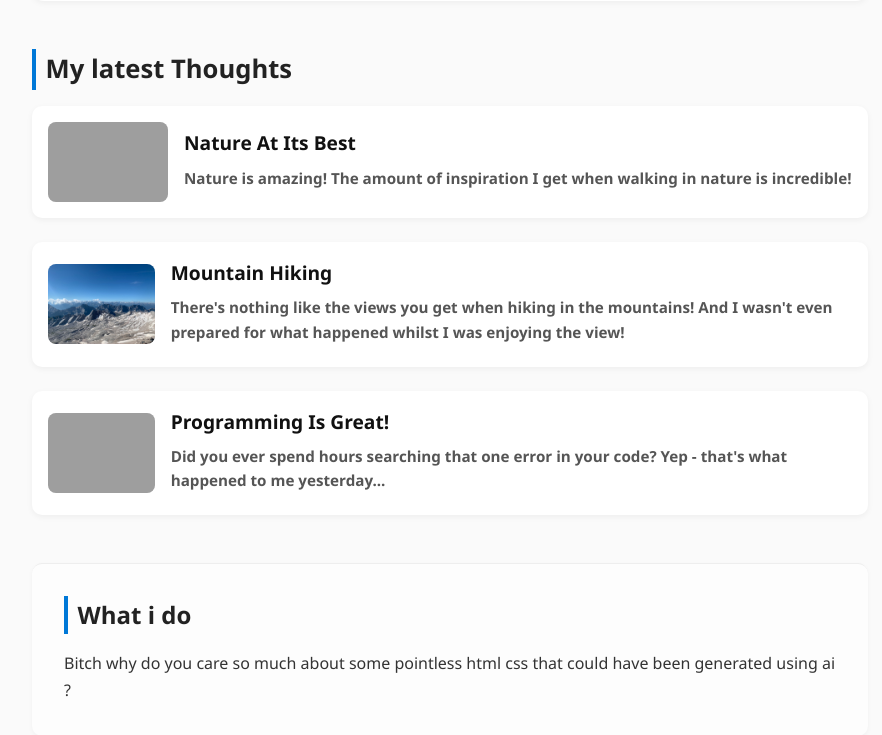
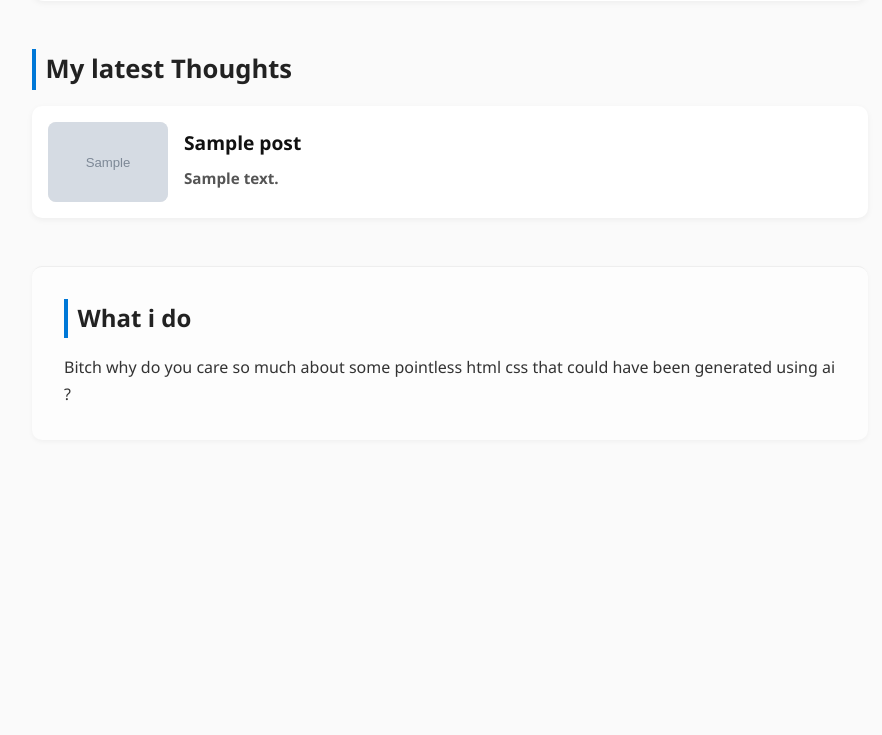
Before and after one commit to bunker-pilot/django_dummy_blog, a Django app: page / in a window 1280 px wide. Shown: the part 434-1169 px from the top of the page, without its empty margins (190-1072 px from the left). After the commit the page ends 835 px from the top, so only its background shows below. Run offline with Django 5.2, Linux system fonts and the light colour scheme; tables that the repository leaves empty hold one stand-in row (values such as "Sample post"); grey boxes marked "Sample" are stand-in pictures; grey boxes are pictures that could not be loaded.

Commit message:
Added models

```diff
--- a/blog/static/blog/post_detail.css
+++ b/blog/static/blog/post_detail.css
@@ -70,7 +70,10 @@ main p:last-of-type {
     #summary h2 {
         font-size: 1.6rem;
     }
-
+    #summary a{
+        text-decoration: none;
+        color: #eee;
+    }
     main {
         padding: 1.5rem;
     }
--- a/blog/templates/blog/includes/post.html
+++ b/blog/templates/blog/includes/post.html
@@ -2,7 +2,7 @@
 <li>
     <article class = "post">
         <a href="{% url "post" i.slug %}">
-            <img src = "{% static "blog/images/"|add:i.image %}" alt ="Mountain Hiking">
+            <img src = "{% static "blog/images/"|add:i.image_name %}" alt ="Mountain Hiking">
             <div class = "post_content">
                 <h3>{{i.title}}<h3>
                 <p>{{i.excerpt}}</p>
--- a/blog/urls.py
+++ b/blog/urls.py
@@ -3,6 +3,6 @@ from django.urls import path
 
 urlpatterns = [
     path("" , views.home, name = "home"),
-    path("posts" , views.posts , name = "posts"),
-    path("posts/<slug:slug>" , views.post , name = "post")
+    path("posts/" , views.posts , name = "posts"),
+    path("posts/<slug:slug>/" , views.post , name = "post")
 ]
--- a/blog/views.py
+++ b/blog/views.py
@@ -1,89 +1,26 @@
-from django.shortcuts import render
+from django.shortcuts import render, get_object_or_404
 from django.http import HttpResponseRedirect
 from django.urls import reverse
 from datetime import date
-all_posts = [
-    {
-        "slug": "hike-in-the-mountains",
-        "image": "mountains.jpg",
-        "author": "Maximilian",
-        "date": date(2021, 7, 21),
-        "title": "Mountain Hiking",
-        "excerpt": "There's nothing like the views you get when hiking in the mountains! And I wasn't even prepared for what happened whilst I was enjoying the view!",
-        "content": """
-          Lorem ipsum dolor sit amet consectetur adipisicing elit. Officiis nobis
-          aperiam est praesentium, quos iste consequuntur omnis exercitationem quam
-          velit labore vero culpa ad mollitia? Quis architecto ipsam nemo. Odio.
+from .models import Post
 
-          Lorem ipsum dolor sit amet consectetur adipisicing elit. Officiis nobis
-          aperiam est praesentium, quos iste consequuntur omnis exercitationem quam
-          velit labore vero culpa ad mollitia? Quis architecto ipsam nemo. Odio.
-
-          Lorem ipsum dolor sit amet consectetur adipisicing elit. Officiis nobis
-          aperiam est praesentium, quos iste consequuntur omnis exercitationem quam
-          velit labore vero culpa ad mollitia? Quis architecto ipsam nemo. Odio.
-        """
-    },
-    {
-        "slug": "programming-is-fun",
-        "image": "coding.jpg",
-        "author": "Maximilian",
-        "date": date(2022, 3, 10),
-        "title": "Programming Is Great!",
-        "excerpt": "Did you ever spend hours searching that one error in your code? Yep - that's what happened to me yesterday...",
-        "content": """
-          Lorem ipsum dolor sit amet consectetur adipisicing elit. Officiis nobis
-          aperiam est praesentium, quos iste consequuntur omnis exercitationem quam
-          velit labore vero culpa ad mollitia? Quis architecto ipsam nemo. Odio.
-
-          Lorem ipsum dolor sit amet consectetur adipisicing elit. Officiis nobis
-          aperiam est praesentium, quos iste consequuntur omnis exercitationem quam
-          velit labore vero culpa ad mollitia? Quis architecto ipsam nemo. Odio.
-
-          Lorem ipsum dolor sit amet consectetur adipisicing elit. Officiis nobis
-          aperiam est praesentium, quos iste consequuntur omnis exercitationem quam
-          velit labore vero culpa ad mollitia? Quis architecto ipsam nemo. Odio.
-        """
-    },
-    {
-        "slug": "into-the-woods",
-        "image": "woods.jpg",
-        "author": "Maximilian",
-        "date": date(2020, 8, 5),
-        "title": "Nature At Its Best",
-        "excerpt": "Nature is amazing! The amount of inspiration I get when walking in nature is incredible!",
-        "content": """
-          Lorem ipsum dolor sit amet consectetur adipisicing elit. Officiis nobis
-          aperiam est praesentium, quos iste consequuntur omnis exercitationem quam
-          velit labore vero culpa ad mollitia? Quis architecto ipsam nemo. Odio.
-
-          Lorem ipsum dolor sit amet consectetur adipisicing elit. Officiis nobis
-          aperiam est praesentium, quos iste consequuntur omnis exercitationem quam
-          velit labore vero culpa ad mollitia? Quis architecto ipsam nemo. Odio.
-
-          Lorem ipsum dolor sit amet consectetur adipisicing elit. Officiis nobis
-          aperiam est praesentium, quos iste consequuntur omnis exercitationem quam
-          velit labore vero culpa ad mollitia? Quis architecto ipsam nemo. Odio.
-        """
-    }
-]
 # Create your views here.
 
 def home(request):
-    sorted_posts = sorted(all_posts,key = lambda post: post["date"])
+    latest_posts = Post.objects.all().order_by("-date")[:3]
     return render(request , "blog\home.html" , {
-    "allposts" : sorted_posts[-3:]
+    "allposts" : latest_posts
     })
 
 def posts(request):
+    post = Post.objects.all().order_by("-date")
     return render(request, "blog/posts.html" , {
-        "allposts" : all_posts
+        "allposts" :post
     })
 
 def post(request , slug):
-    p = next((i for i in all_posts if i["slug"] == slug) , None)
-    if p is None:
-        return HttpResponseRedirect(reverse("posts"))
+    identified_post = get_object_or_404(Post, slug=slug)
     return render(request , "blog/post_detail.html",{
-        "p" : p
+        "p" : identified_post,
+        "tags": identified_post.tag.all()
     })
--- a/templates/base.html
+++ b/templates/base.html
@@ -12,7 +12,7 @@
     <header id = "main-navigation">
         <h1><a href ="{% url "home" %}"> Erfan's Blog </a></h1>
         <nav>
-            <a href="posts">All Posts </a>
+            <a href="{% url 'posts' %}">All Posts </a>
         </nav>
     </header>
     {% block content%}{% endblock %}
```
Also changed, not shown: blog/templates/blog/post_detail.html (+7 -3 lines).
